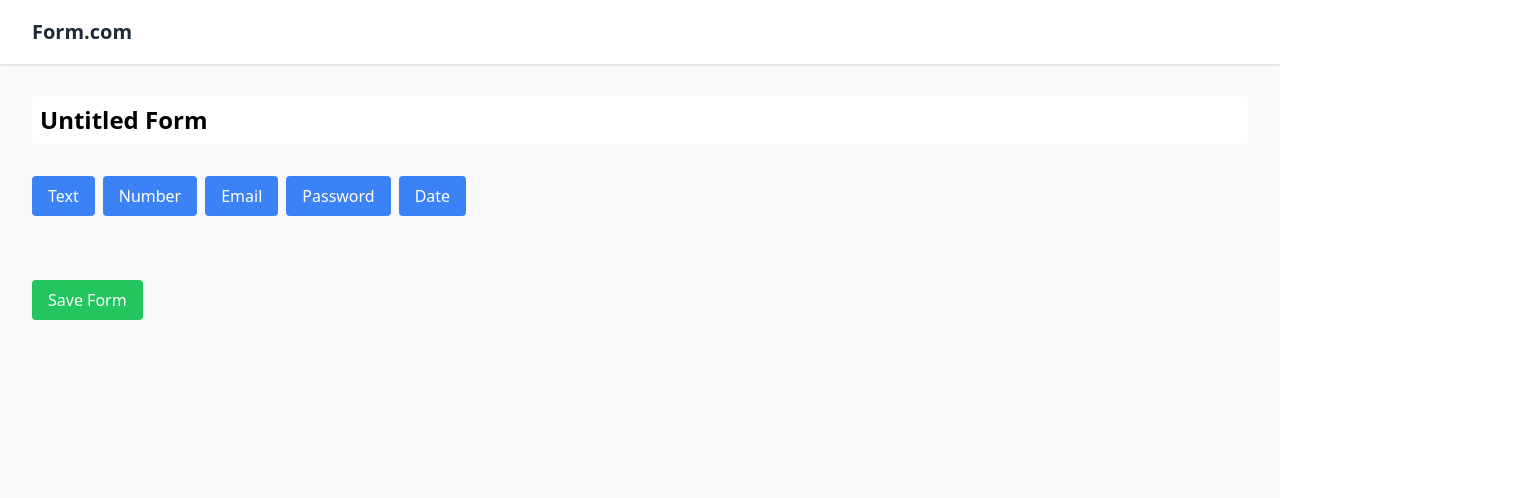
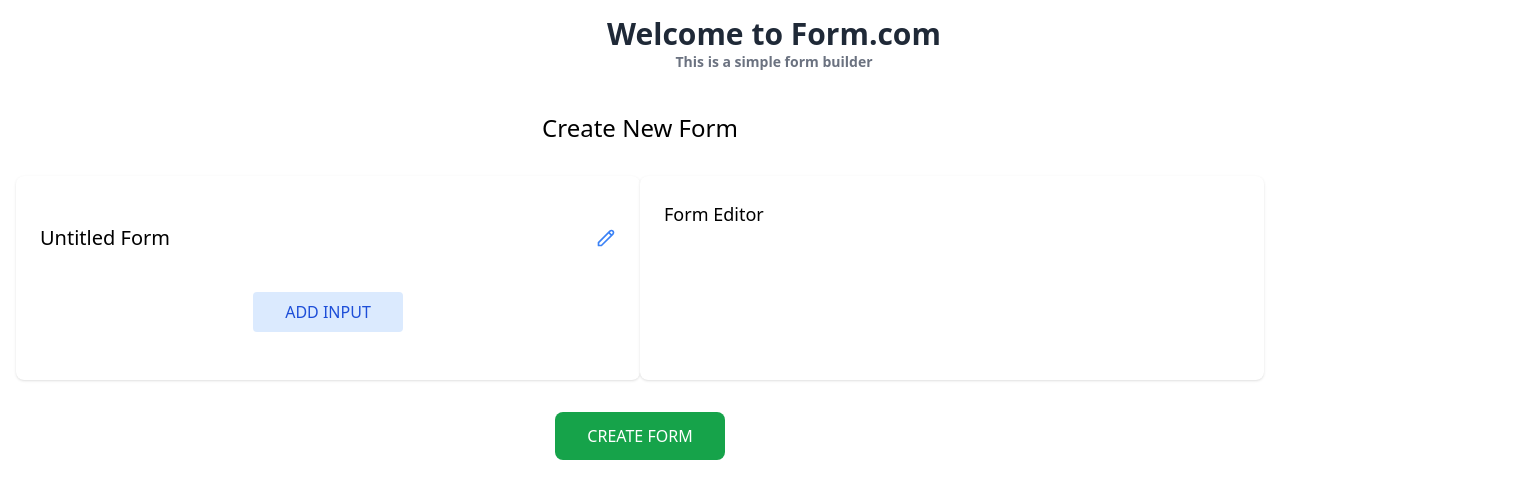
Before and after one commit to Murali981/Pepper-Cloud-MERN-Assignment, a React (Vite) app in the folder frontend/: page /form/create in a window 1280 px wide. Shown: the top 498 px of the page, 1524 px wide, since content can reach past the window. Built offline with nearby package versions, Linux system fonts and the light colour scheme.

Commit message:
Completed the Form Builder Component

```diff
--- a/frontend/src/App.jsx
+++ b/frontend/src/App.jsx
@@ -9,7 +9,7 @@ import ViewForm from "./pages/ViewForm";
 function App() {
   return (
     <Router>
-      <div className="min-h-screen bg-gray-50">
+      <div className="min-h-screen bg-white">
         <Navbar />
         <Routes>
           <Route path="/" element={<Home />} />
--- a/frontend/src/components/FormList.jsx
+++ b/frontend/src/components/FormList.jsx
@@ -5,7 +5,7 @@ const FormList = ({ forms, onDelete }) => {
   return (
     <div className="space-y-4">
       {forms.length === 0 ? (
-        <div className="text-center py-8 text-gray-500">
+        <div className="text-left py-8 text-gray-500">
           No forms created yet.
         </div>
       ) : (
--- a/frontend/src/components/Navbar.jsx
+++ b/frontend/src/components/Navbar.jsx
@@ -3,15 +3,18 @@ import { Link } from "react-router-dom";
 
 const Navbar = () => {
   return (
-    <nav className="bg-white shadow">
-      <div className="max-w-7xl mx-auto px-4 sm:px-6 lg:px-8">
-        <div className="flex justify-between h-16">
-          <div className="flex">
-            <Link to="/" className="flex items-center">
-              <span className="text-xl font-bold text-gray-800">Form.com</span>
-            </Link>
-          </div>
+    <nav className="bg-white h-20">
+      <div className="w-full    px-4 sm:px-6 lg:px-6">
+        <div className="flex items-center">
+          <Link to="/" className="flex items-center">
+            <span className="text-3xl w-[1500px] text-center mt-4  font-bold text-gray-800">
+              Welcome to Form.com
+            </span>
+          </Link>
         </div>
+        <p className="text-sm w-[1500px] text-center  font-bold text-gray-500 pb-1">
+          This is a simple form builder
+        </p>
       </div>
     </nav>
   );
--- /dev/null
+++ b/frontend/src/pages/CreateForm-v1.jsx
@@ -0,0 +1,105 @@
+import { useState } from "react";
+import { useNavigate } from "react-router-dom";
+import axios from "axios";
+import InputTypes from "../components/FormBuilder/InputTypes";
+import InputConfig from "../components/FormBuilder/InputConfig";
+import FormInput from "../components/FormBuilder/FormInput";
+
+const CreateForm = () => {
+  const navigate = useNavigate();
+  const [title, setTitle] = useState("Untitled Form");
+  const [showInputTypes, setShowInputTypes] = useState(false);
+  const [selectedType, setSelectedType] = useState(null);
+  const [inputs, setInputs] = useState([]);
+
+  const toggleInputTypes = () => {
+    setShowInputTypes(!showInputTypes);
+    setSelectedType(null);
+  };
+
+  const handleAddInput = (config) => {
+    if (inputs.length >= 20) {
+      alert("Maximum 20 inputs allowed");
+      return;
+    }
+
+    setInputs((prev) => [
+      ...prev,
+      {
+        type: selectedType,
+        ...config,
+      },
+    ]);
+    setSelectedType(null);
+  };
+
+  const handleDeleteInput = (index) => {
+    setInputs((prev) => prev.filter((_, i) => i !== index));
+  };
+
+  const handleSave = async () => {
+    try {
+      await axios.post("http://localhost:5000/api/forms", {
+        title,
+        inputs,
+      });
+      navigate("/");
+    } catch (error) {
+      console.error("Error saving form:", error);
+    }
+  };
+
+  return (
+    <div className="max-w-7xl mx-auto px-4 sm:px-6 lg:px-8 py-8">
+      <div className="mb-8">
+        <input
+          type="text"
+          value={title}
+          onChange={(e) => setTitle(e.target.value)}
+          className="text-2xl font-bold w-full border-none focus:outline-none focus:ring-2 focus:ring-blue-500 rounded p-2"
+        />
+      </div>
+
+      <button
+        onClick={toggleInputTypes}
+        className="px-4 py-2 bg-blue-500 text-white rounded"
+      >
+        {showInputTypes ? "CLOSE ADD INPUT" : "ADD INPUT"}
+      </button>
+
+      {showInputTypes && !selectedType && (
+        <InputTypes onSelectType={setSelectedType} />
+      )}
+
+      {selectedType && <InputConfig onAdd={handleAddInput} />}
+
+      {/* {!selectedType ? (
+        <InputTypes onSelectType={setSelectedType} />
+      ) : (
+        <InputConfig onAdd={handleAddInput} />
+      )} */}
+
+      <div className="grid grid-cols-2 gap-4 mt-8">
+        {inputs.map((input, index) => (
+          <FormInput
+            key={index}
+            input={input}
+            index={index}
+            onDelete={handleDeleteInput}
+          />
+        ))}
+      </div>
+
+      <div className="mt-8">
+        <button
+          onClick={handleSave}
+          className="px-4 py-2 bg-green-500 text-white rounded hover:bg-green-600"
+        >
+          Save Form
+        </button>
+      </div>
+    </div>
+  );
+};
+
+export default CreateForm;
--- a/frontend/src/pages/CreateForm.jsx
+++ b/frontend/src/pages/CreateForm.jsx
@@ -1,83 +1,250 @@
-// src/pages/CreateForm.jsx
+/* eslint-disable */
 import { useState } from "react";
 import { useNavigate } from "react-router-dom";
 import axios from "axios";
-import InputTypes from "../components/FormBuilder/InputTypes";
-import InputConfig from "../components/FormBuilder/InputConfig";
-import FormInput from "../components/FormBuilder/FormInput";
 
 const CreateForm = () => {
   const navigate = useNavigate();
-  const [title, setTitle] = useState("Untitled Form");
-  const [selectedType, setSelectedType] = useState(null);
+  const [formTitle, setFormTitle] = useState("Untitled Form");
+  const [showInputTypes, setShowInputTypes] = useState(false);
+  const [showTitleEdit, setShowTitleEdit] = useState(false);
+  const [selectedInputType, setSelectedInputType] = useState(null);
   const [inputs, setInputs] = useState([]);
+  const [currentInput, setCurrentInput] = useState(null);
 
-  const handleAddInput = (config) => {
-    if (inputs.length >= 20) {
-      alert("Maximum 20 inputs allowed");
-      return;
-    }
-
-    setInputs((prev) => [
-      ...prev,
-      {
-        type: selectedType,
-        ...config,
-      },
-    ]);
-    setSelectedType(null);
+  const handleTitleEdit = () => {
+    setShowTitleEdit(true);
   };
 
-  const handleDeleteInput = (index) => {
-    setInputs((prev) => prev.filter((_, i) => i !== index));
+  const updateTitle = (newTitle) => {
+    setFormTitle(newTitle);
   };
 
-  const handleSave = async () => {
+  const toggleInputTypes = () => {
+    setShowInputTypes(!showInputTypes);
+    setSelectedInputType(null);
+    setCurrentInput(null);
+  };
+
+  const selectInputType = (type) => {
+    setSelectedInputType(type);
+    setCurrentInput({
+      type,
+      title: "",
+      placeholder: "",
+    });
+  };
+
+  const handleInputEdit = (index) => {
+    console.log(inputs);
+    setCurrentInput({ ...inputs[index], index });
+    console.log(currentInput);
+    console.log(index);
+  };
+
+  const handleInputDelete = (index) => {
+    setInputs(inputs.filter((_, i) => i !== index));
+  };
+
+  const handleInputSave = (inputData) => {
+    if (inputData.index !== undefined) {
+      // Edit existing input
+      setInputs(
+        inputs.map((input, i) => (i === inputData.index ? inputData : input))
+      );
+    } else {
+      // Add new input
+      setInputs([...inputs, inputData]);
+    }
+    setCurrentInput(null);
+  };
+
+  const handleSubmit = async () => {
     try {
       await axios.post("http://localhost:5000/api/forms", {
-        title,
+        title: formTitle,
         inputs,
       });
       navigate("/");
     } catch (error) {
-      console.error("Error saving form:", error);
+      console.error("Error creating form:", error);
     }
   };
 
   return (
-    <div className="max-w-7xl mx-auto px-4 sm:px-6 lg:px-8 py-8">
-      <div className="mb-8">
+    <div className="max-w-7xl mx-auto px-4 py-8">
+      <h1 className="text-2xl text-center mb-8">Create New Form</h1>
+
+      <div className="grid grid-cols-2 ">
+        {/* Left Column - Form Preview */}
+        <div className="bg-white px-6 py-12 rounded-lg shadow">
+          <div className="flex items-center justify-between mb-6">
+            <h2 className="text-xl font-medium">{formTitle}</h2>
+            <button onClick={handleTitleEdit} className="text-blue-500">
+              <svg
+                className="w-5 h-5"
+                fill="none"
+                stroke="currentColor"
+                viewBox="0 0 24 24"
+              >
+                <path
+                  strokeLinecap="round"
+                  strokeLinejoin="round"
+                  strokeWidth={2}
+                  d="M15.232 5.232l3.536 3.536m-2.036-5.036a2.5 2.5 0 113.536 3.536L6.5 21.036H3v-3.572L16.732 3.732z"
+                />
+              </svg>
+            </button>
+          </div>
+
+          {inputs.map((input, index) => (
+            <div key={index} className="mb-4 p-3 border rounded">
+              <div className="flex justify-between items-center">
+                <span>{input.title}</span>
+                <div className="flex gap-2">
+                  <button
+                    onClick={() => {
+                      console.log(index);
+                      handleInputEdit(index);
+                    }}
+                    className="text-blue-500"
+                  >
+                    <svg
+                      className="w-4 h-4"
+                      fill="none"
+                      stroke="currentColor"
+                      viewBox="0 0 24 24"
+                    >
+                      <path
+                        strokeLinecap="round"
+                        strokeLinejoin="round"
+                        strokeWidth={2}
+                        d="M15.232 5.232l3.536 3.536m-2.036-5.036a2.5 2.5 0 113.536 3.536L6.5 21.036H3v-3.572L16.732 3.732z"
+                      />
+                    </svg>
+                  </button>
+                  <button
+                    onClick={() => handleInputDelete(index)}
+                    className="text-red-500"
+                  >
+                    <svg
+                      className="w-4 h-4"
+                      fill="none"
+                      stroke="currentColor"
+                      viewBox="0 0 24 24"
+                    >
+                      <path
+                        strokeLinecap="round"
+                        strokeLinejoin="round"
+                        strokeWidth={2}
+                        d="M6 18L18 6M6 6l12 12"
+                      />
+                    </svg>
+                  </button>
+                </div>
+              </div>
+            </div>
+          ))}
+
+          <div className="text-center">
+            <button
+              onClick={toggleInputTypes}
+              className="w-[150px]  py-2 mt-4 bg-blue-100  text-blue-700  rounded"
+            >
+              {showInputTypes ? "CLOSE ADD INPUT" : "ADD INPUT"}
+            </button>
+          </div>
+
+          {showInputTypes && (
+            <div className="text-center w-full">
+              <div className="flex gap-3 mt-5">
+                {["TEXT", "NUMBER", "EMAIL", "PASSWORD", "DATE"].map((type) => (
+                  <button
+                    key={type}
+                    onClick={() => selectInputType(type)}
+                    className="px-4 py-2 bg-blue-500 text-white  rounded"
+                  >
+                    {type}
+                  </button>
+                ))}
+              </div>
+            </div>
+          )}
+        </div>
+
+        {/* Right Column - Form Editor */}
+        <div className="bg-white p-6 rounded-lg shadow">
+          <h3 className="text-lg font-medium mb-4">Form Editor</h3>
+
+          {showTitleEdit && (
+            <div className="mb-6">
+              <label className="block text-sm font-medium mb-2">Title</label>
               <input
                 type="text"
-          value={title}
-          onChange={(e) => setTitle(e.target.value)}
-          className="text-2xl font-bold w-full border-none focus:outline-none focus:ring-2 focus:ring-blue-500 rounded p-2"
+                value={formTitle}
+                onChange={(e) => updateTitle(e.target.value)}
+                className="w-full p-2 border rounded"
               />
             </div>
-
-      {!selectedType ? (
-        <InputTypes onSelectType={setSelectedType} />
-      ) : (
-        <InputConfig onAdd={handleAddInput} />
           )}
 
-      <div className="grid grid-cols-2 gap-4 mt-8">
-        {inputs.map((input, index) => (
-          <FormInput
-            key={index}
-            input={input}
-            index={index}
-            onDelete={handleDeleteInput}
+          {currentInput && (
+            <div>
+              <h4 className="font-medium mb-4">{currentInput.type}</h4>
+              <div className="space-y-4">
+                <div>
+                  <label className="block text-sm font-medium mb-2">
+                    Title
+                  </label>
+                  <input
+                    type="text"
+                    value={currentInput.title}
+                    onChange={(e) =>
+                      setCurrentInput({
+                        ...currentInput,
+                        title: e.target.value,
+                      })
+                    }
+                    className="w-full p-2 border rounded"
                   />
-        ))}
+                </div>
+                <div>
+                  <label className="block text-sm font-medium mb-2">
+                    Placeholder
+                  </label>
+                  <input
+                    type="text"
+                    value={currentInput.placeholder}
+                    onChange={(e) =>
+                      setCurrentInput({
+                        ...currentInput,
+                        placeholder: e.target.value,
+                      })
+                    }
+                    className="w-full p-2 border rounded"
+                  />
+                </div>
+                <button
+                  onClick={() => {
+                    console.log(currentInput);
+                    handleInputSave(currentInput);
+                  }}
+                  className="w-full py-2 bg-green-500 text-white rounded"
+                >
+                  Save Input
+                </button>
+              </div>
+            </div>
+          )}
+        </div>
       </div>
 
-      <div className="mt-8">
+      <div className="mt-8 text-center">
         <button
-          onClick={handleSave}
-          className="px-4 py-2 bg-green-500 text-white rounded hover:bg-green-600"
+          onClick={handleSubmit}
+          className="px-8 py-3 bg-green-600 text-white rounded-lg hover:bg-green-700"
         >
-          Save Form
+          CREATE FORM
         </button>
       </div>
     </div>
--- a/frontend/src/pages/ViewForm.jsx
+++ b/frontend/src/pages/ViewForm.jsx
@@ -15,12 +15,15 @@ const ViewForm = () => {
           `http://localhost:5000/api/forms/${id}`
         );
         setForm(response.data);
+        console.log(response.data);
+        console.log(response.data.inputs);
 
         // Initialize form data
         const initialData = {};
         response.data.inputs.forEach((input) => {
           initialData[input.title] = "";
         });
+        console.log(initialData);
         setFormData(initialData);
       } catch (error) {
         console.error("Error fetching form:", error);
@@ -34,10 +37,12 @@ const ViewForm = () => {
       ...prev,
       [title]: value,
     }));
+    console.log(formData);
   };
 
   const handleSubmit = async (e) => {
     e.preventDefault();
+    console.log(formData);
     try {
       await axios.post(
         `http://localhost:5000/api/forms/${id}/submit`,
```
Also changed, not shown: frontend/src/pages/Home.jsx (+3 -4 lines), 2 other files (tests, documents, lock files or other folders). Lines whose indentation alone changed are shown as unchanged.
